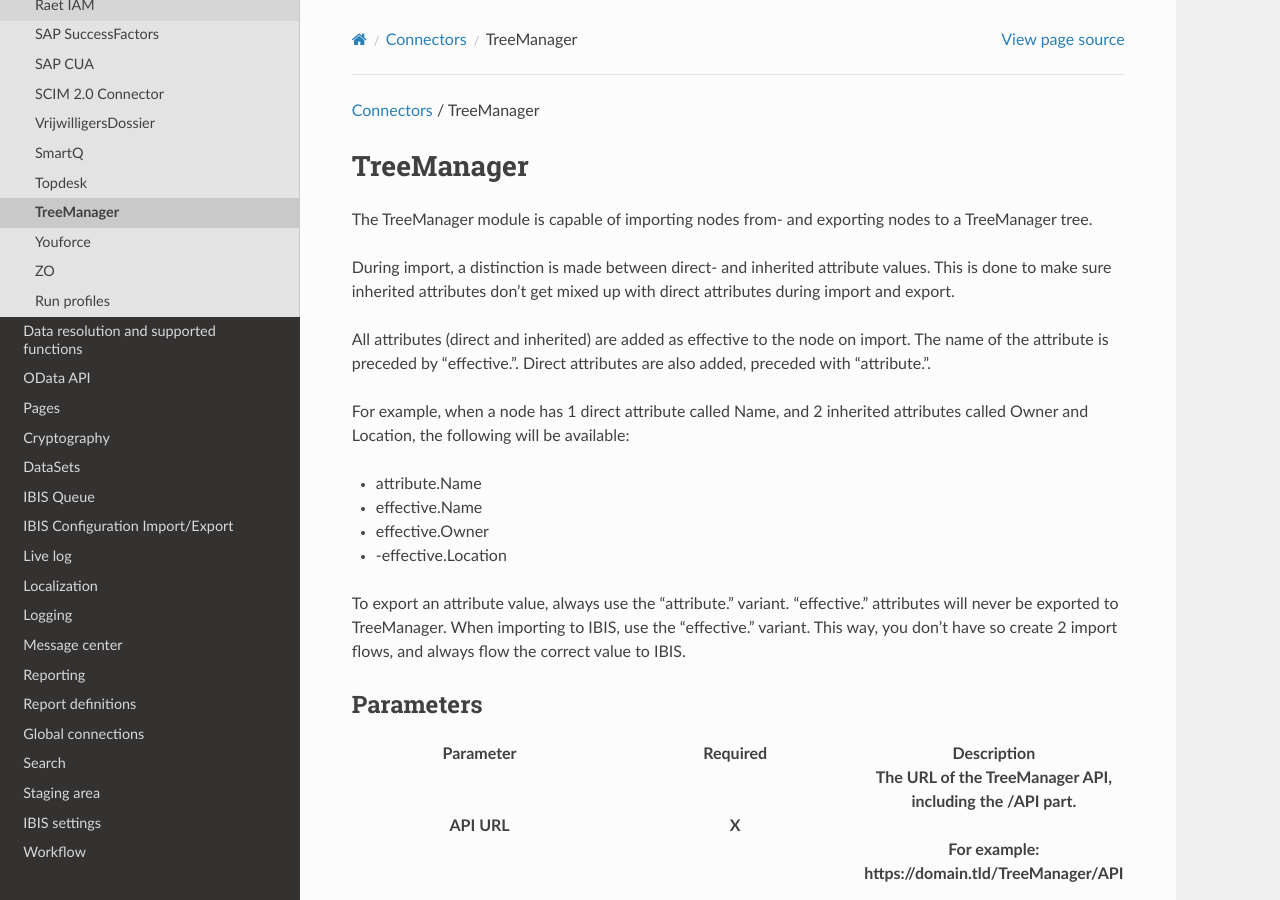
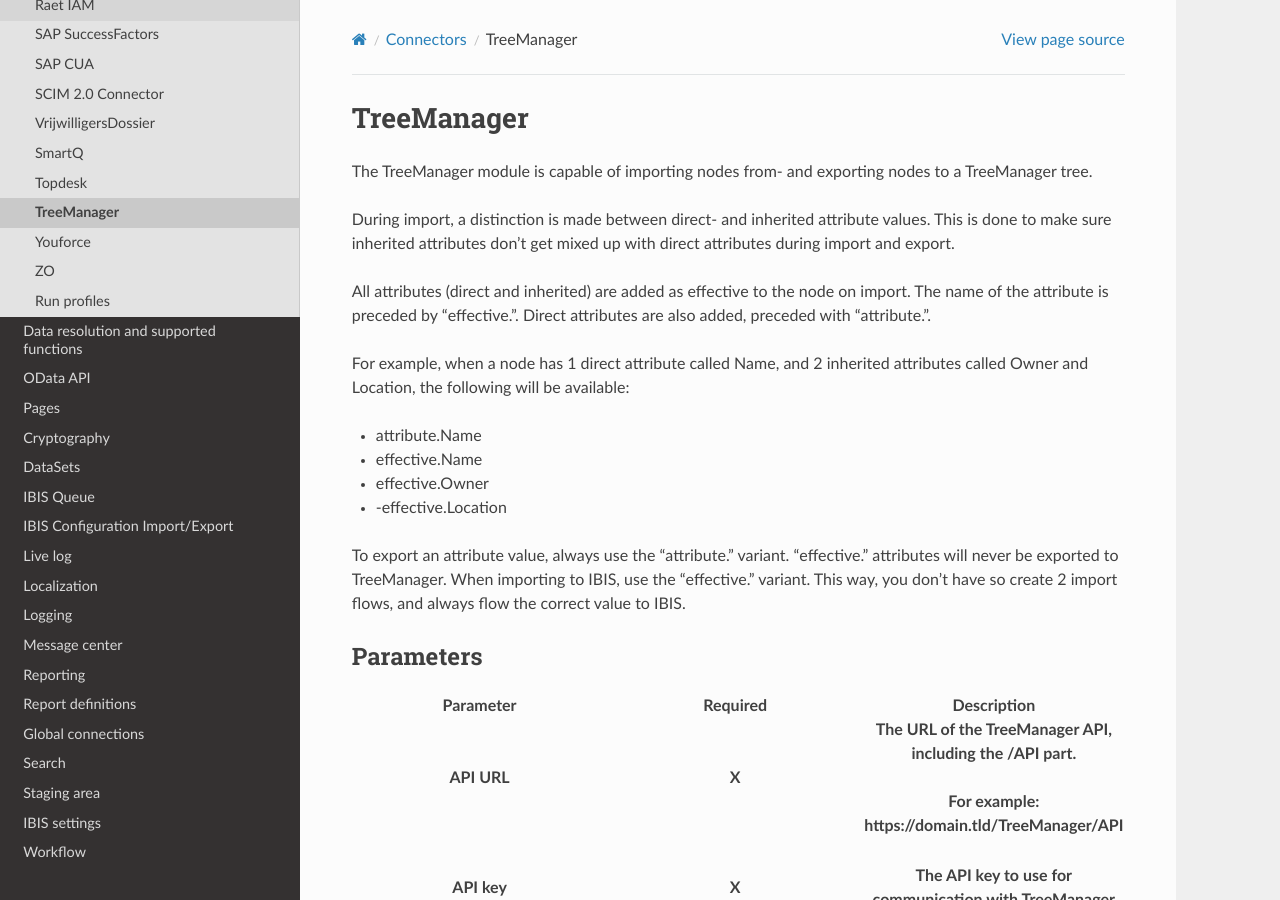
Before and after one commit to Raoulorlando/rtd-tutorial, a Sphinx documentation site: the page built from docs/source/Documentatie/Connector_TreeManager.md, in a window 1280 px wide and 900 px high. Built offline with Sphinx 7.4.7 and the Read the Docs theme 2.0.0, drawn with Linux system fonts in a browser that asks for light colours; nearby versions of some CDN libraries; some web fonts are replaced; library files that are not in the unit come from our copies; pages that are not in the unit, such as notebooks, are missing from menus; some of the changed lines change nothing that is shown.

Commit message:
Removed unnecessary routing at the top of the Connector_TreeManager

```diff
--- a/docs/source/Documentatie/Connector_TreeManager.md
+++ b/docs/source/Documentatie/Connector_TreeManager.md
@@ -1,6 +1,3 @@
-<a href="javascript:void(0)" class="help-trigger"
-data-helpkey="SysPage_Connector">Connectors</a> / TreeManager
-
 # TreeManager
 
 The TreeManager module is capable of importing nodes from- and exporting
```
